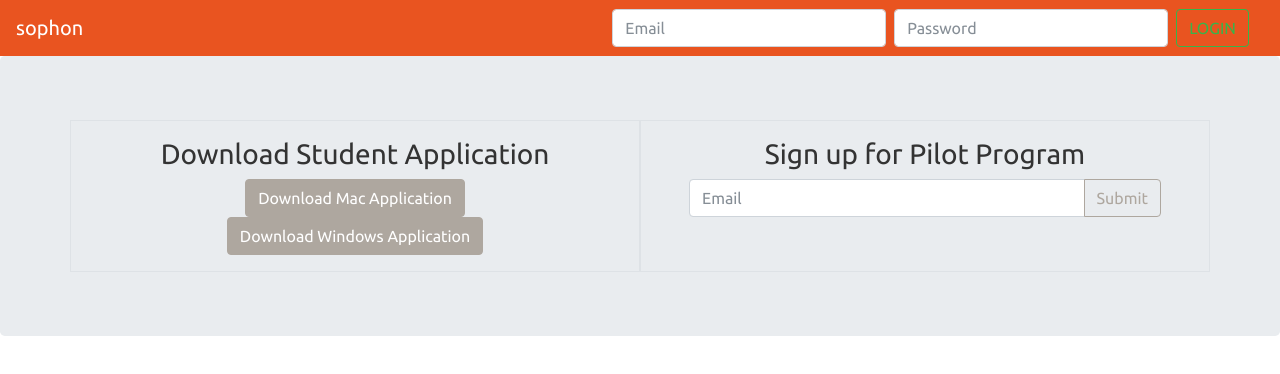
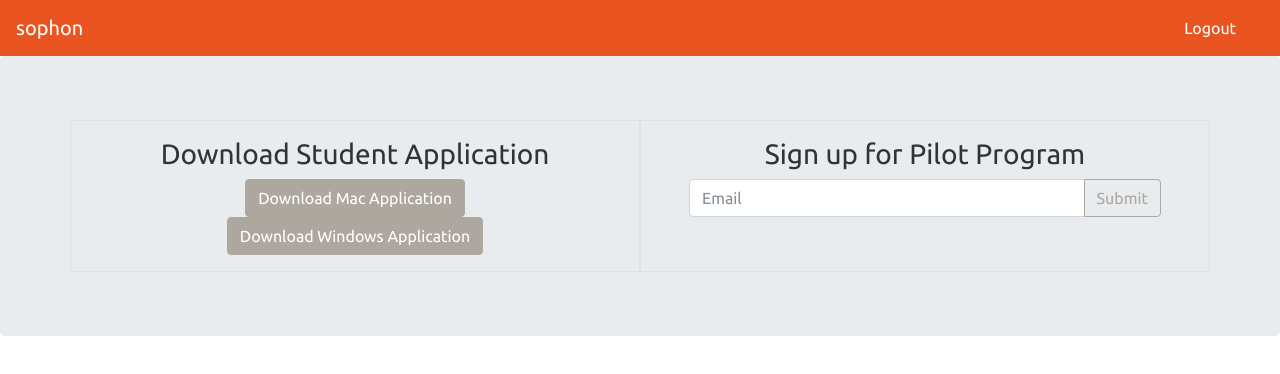
Before and after one commit to Siyer2/sophon-web-app-2, a React (Create React App) app: page / in a window 1280 px wide. Shown: the top 374 px of the page. Built offline with nearby package versions, Linux system fonts and the light colour scheme; sample sign-in values are in the browser's storage.

Commit message:
Changed how to determine whether a user exists

```diff
--- a/src/App.js
+++ b/src/App.js
@@ -8,6 +8,15 @@ import { PrivateRoute } from './routes/PrivateRoute';
 import { history } from './helpers/history';
 
 function App() {
+  if (window.performance) {
+    if (performance.navigation.type === 1) {
+      console.log("This page is reloaded");
+      console.log(window.location.pathname)
+    } else {
+      console.log("This page is not reloaded");
+    }
+  }
+
   return (
     <div className="App">
       <Router history={history}>
--- a/src/components/NavBar.js
+++ b/src/components/NavBar.js
@@ -5,6 +5,7 @@ import {
     login,
     logout
 } from '../actions/authAction';
+import { userExists } from '../helpers/userExists';
 
 var state = {};
 
@@ -31,11 +32,11 @@ function NavBar(props) {
 
     return (
         <nav className="navbar navbar-expand-lg navbar-dark bg-primary">
-            <a href={props.auth.user._id ? '/exams' : '/'} className="navbar-brand">
+            <a href={userExists() ? '/exams' : '/'} className="navbar-brand">
                 sophon
             </a>
 
-            {props.auth.user._id ?
+            {userExists() ?
             <Link className="justify-content-end form-inline col" to="/" onClick={() => props.logout()}>
                 <button type="button" className="btn btn-primary">
                     Logout
--- /dev/null
+++ b/src/helpers/userExists.js
@@ -0,0 +1,5 @@
+export function userExists() {
+    let user = JSON.parse(localStorage.getItem('user'));
+
+    return (user && user.token) ? true : false;
+}
```
